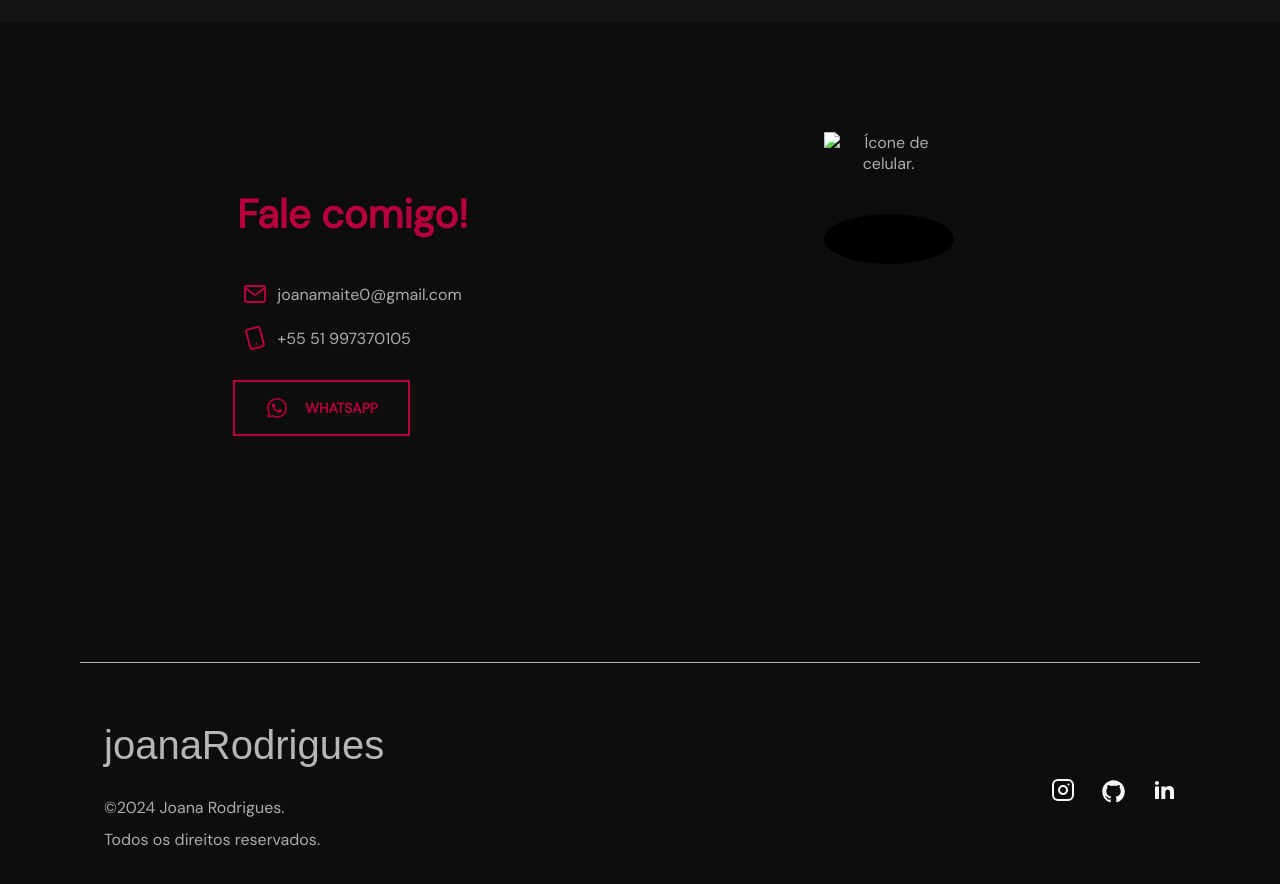
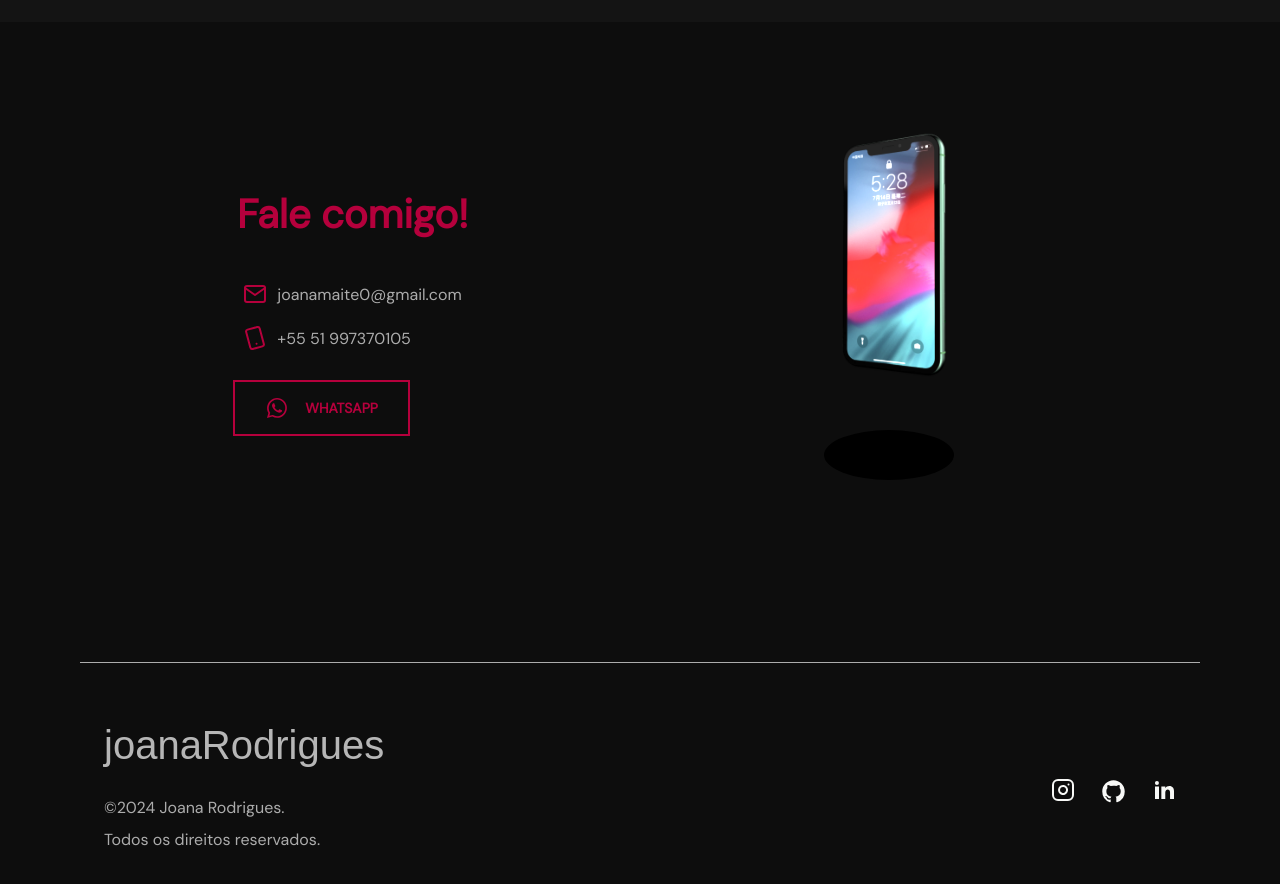
Before and after one commit to Joanamaite/Portifolio, a plain HTML site: page index.html in a window 1280 px wide. Shown: the part 2500-3384 px from the top of the page. Drawn offline with nearby package versions, Linux system fonts and the light colour scheme; a web font is replaced by a local one.

Commit message:
:bug: arrumando bug de icones

```diff
--- a/index.html
+++ b/index.html
@@ -353,7 +353,7 @@
         </div>
 
         <div class="col-b">
-          <img src="./assets/images/png-clipart-lg-electronics-smartphone-android-lte-30-minutes-gadget-magenta-removebg-preview.png" alt="Ícone de celular." />
+          <img src="./assets/images/3459.png_1200-Photoroom (1).png" alt="Ícone de celular." />
         </div>
       </div>
     </section>
```
